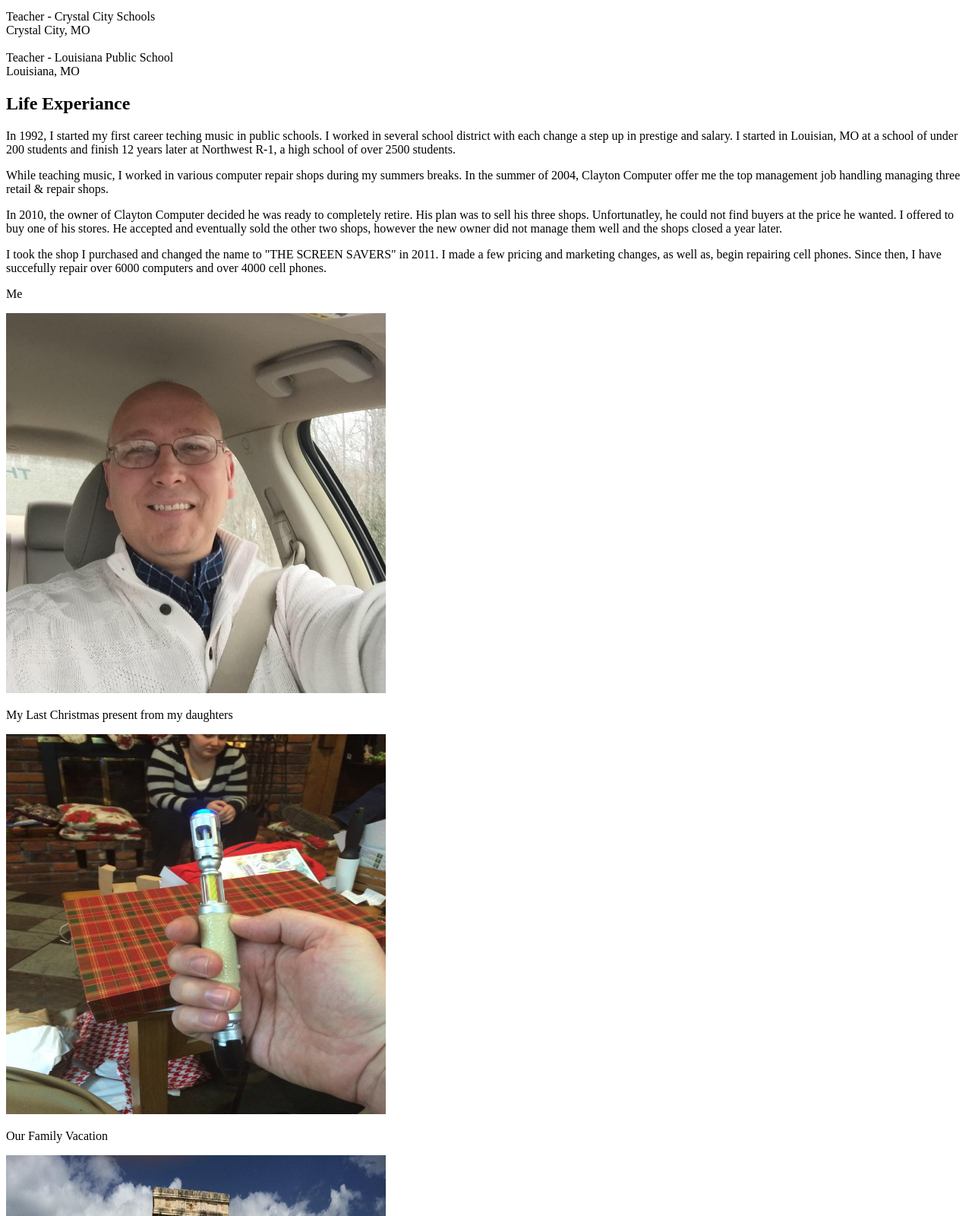
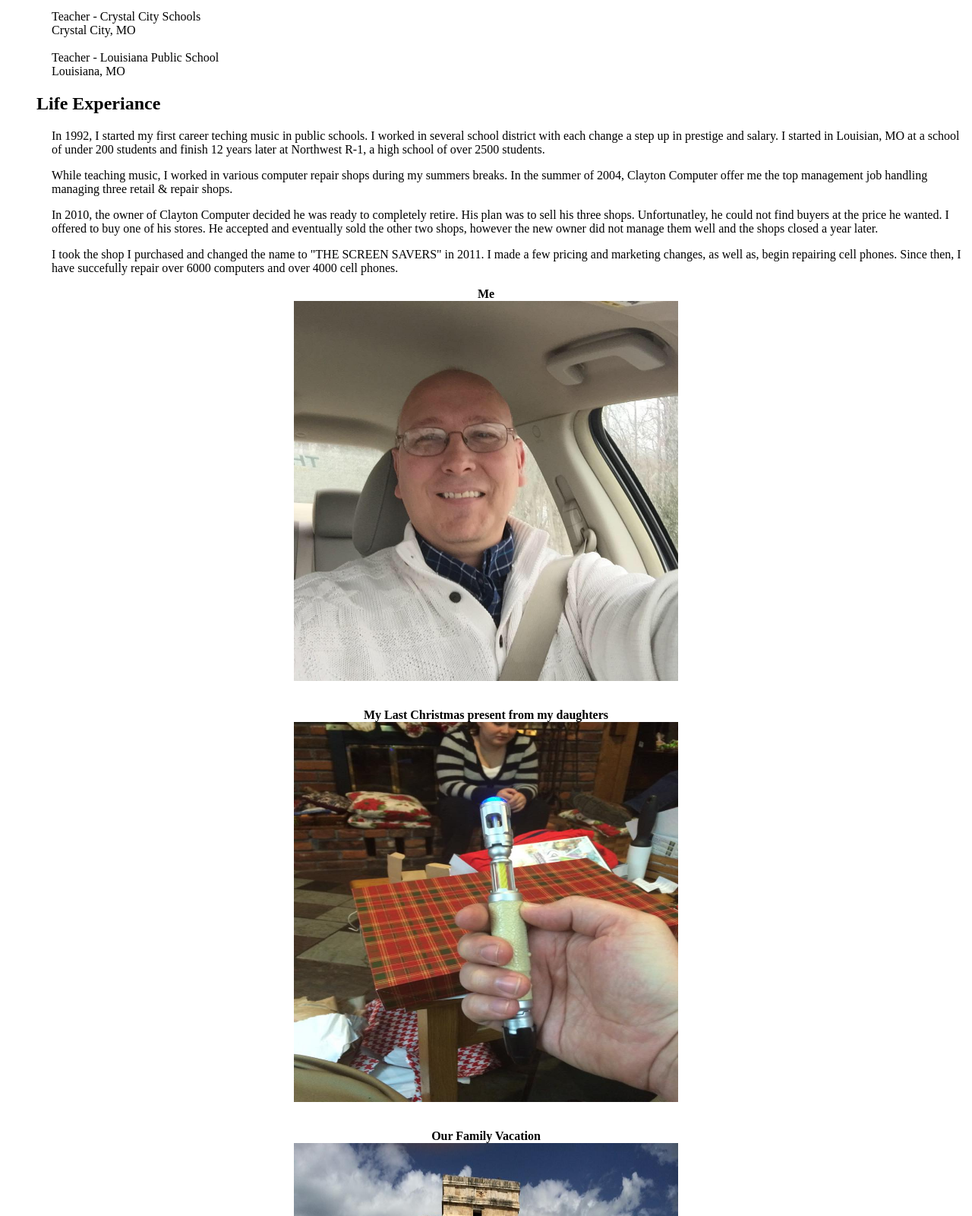
Before and after one commit to jpbknirr/html-me-something, a plain HTML site: page index.html in a window 1280 px wide. Shown: the part 700-2300 px from the top of the page at 76% size. Drawn offline with Linux system fonts and the light colour scheme; files whose address does not match are found by name.

Commit message:
CSS added

```diff
--- a/index.html
+++ b/index.html
@@ -2,6 +2,7 @@
 <html>
 <title>HTML-ME-SOMETHING</title>
 <header>
+        <link rel="stylesheet" href="styles.css">
         <p><H1>JOHN KNIRR</H1><br>
             <H3>John Knirr<br>
                 5201 Lakewood Ter Dr<br>
@@ -50,15 +51,15 @@
     </main>
 </body>
 <footer>
-    <p>Me</p>
-    <img src="/Users/johnknirr/lc101/html-me-something/images/me.jpg" alt="John Knirr" height="500" width="500">
-    <p>My Last Christmas present from my daughters</p>
-    <img src="/Users/johnknirr/lc101/html-me-something/images/dr_who.jpg" alt="Dr_Wh0" height="500" width="500">
-    <p>Our Family Vacation</p>
-    <img src="/Users/johnknirr/lc101/html-me-something/images/mexico.jpg" alt="Family Vacation" height="500" width="500">
-    <p>My business</p>
-    <img src="/Users/johnknirr/lc101/html-me-something/images/the_screen_savers.jpg" alt="My business" height="500" width="500">
-    <p/><center>&copy; The Screen Savers LLC</center></p>
+    <h4><center>Me</h4>
+    <img src="/Users/johnknirr/lc101/html-me-something/images/me.jpg" alt="John Knirr" height="500" width="500"><br><br>
+    <h4><center>My Last Christmas present from my daughters</center></h4>
+    <img src="/Users/johnknirr/lc101/html-me-something/images/dr_who.jpg" alt="Dr_Wh0" height="500" width="500"><br><br>
+    <h4><center>Our Family Vacation</center></h4>
+    <img src="/Users/johnknirr/lc101/html-me-something/images/mexico.jpg" alt="Family Vacation" height="500" width="500"><br><br>
+    <h4><center>My business</center></h4>
+    <img src="/Users/johnknirr/lc101/html-me-something/images/the_screen_savers.jpg" alt="My business" height="500" width="500"><br><br><br>
+    <h5><center>&copy; The Screen Savers LLC</center></h5>
 </footer>
 
 
--- /dev/null
+++ b/styles.css
@@ -0,0 +1,15 @@
+H1 {margin-left: 20px;}
+
+H2 {margin-left: 40px;}
+
+H3 {margin-left: 60px;}
+
+H4 {margin: auto;}
+
+p {margin-left: 60px;}
+
+img {
+    display: block;
+    margin: auto;
+    width: 40%;
+}
```
